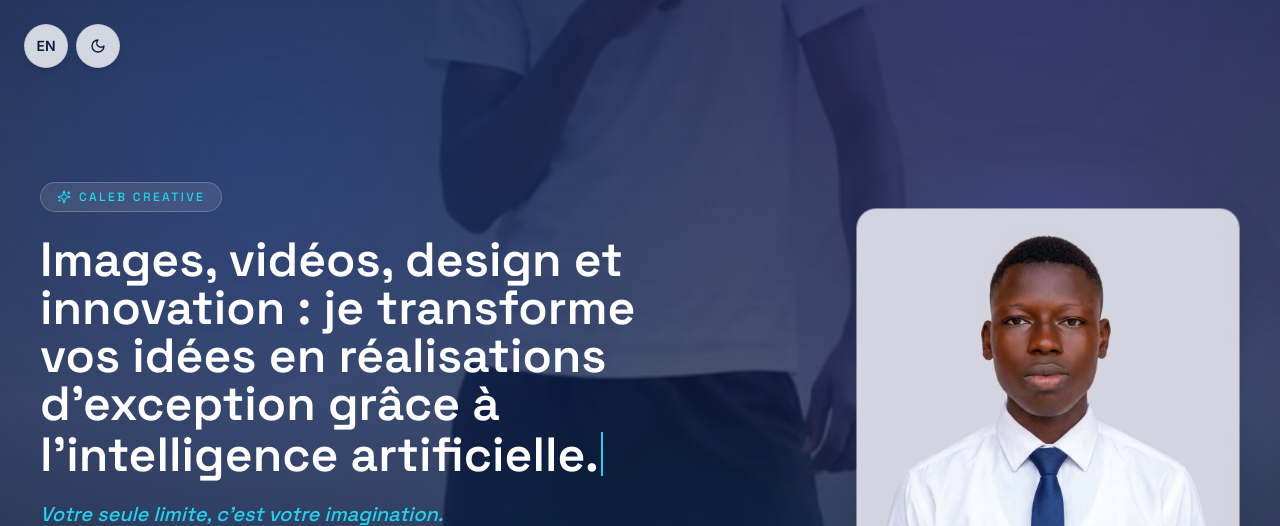
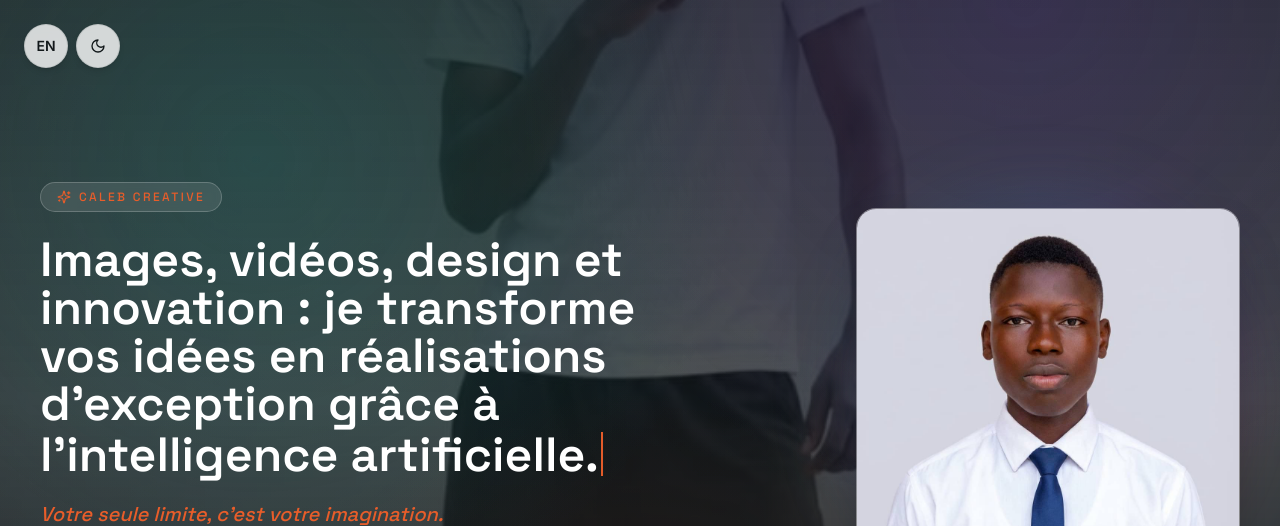
Before and after one commit to OlivierZANNOUAdjarra/caleb-creative-portfolio, a Next.js app: page / in a window 1280 px wide. Shown: the top 526 px of the page. Built offline with nearby package versions, Linux system fonts and the light colour scheme; no server answers; the database is empty.

Commit message:
Update tailwind.config.ts

```diff
--- a/tailwind.config.ts
+++ b/tailwind.config.ts
@@ -10,35 +10,37 @@ const config: Config = {
     extend: {
       colors: {
         ink: {
-          DEFAULT: '#0A1A3D',
-          light: '#132A5C',
+          DEFAULT: '#12181A',
+          light: '#1B2427',
         },
         paper: {
-          DEFAULT: '#F7F9FC',
-          dark: '#0A0F1E',
+          DEFAULT: '#F6F2EA',
+          dark: '#0F1416',
         },
         electric: {
-          DEFAULT: '#3B6EF5',
-          50: '#EEF2FF',
-          400: '#6D8EF9',
-          500: '#3B6EF5',
-          600: '#2451D6',
+          DEFAULT: '#0EA394',
+          50: '#E9FBF8',
+          400: '#22D3C4',
+          500: '#0EA394',
+          600: '#0B8177',
         },
         signal: {
-          DEFAULT: '#8B5CF6',
+          DEFAULT: '#7C3AED',
           400: '#A78BFA',
         },
         glow: {
-          DEFAULT: '#22D3EE',
+          DEFAULT: '#E85D2A',
+          400: '#FF7A45',
         },
       },
       fontFamily: {
         display: ['var(--font-display)', 'sans-serif'],
         body: ['var(--font-body)', 'sans-serif'],
+        mono: ['var(--font-mono)', 'monospace'],
       },
       backgroundImage: {
         'aurora-gradient':
-          'radial-gradient(circle at 20% 20%, rgba(59,110,245,0.25), transparent 40%), radial-gradient(circle at 80% 0%, rgba(139,92,246,0.2), transparent 40%), radial-gradient(circle at 50% 100%, rgba(34,211,238,0.15), transparent 40%)',
+          'radial-gradient(circle at 20% 20%, rgba(14,163,148,0.22), transparent 40%), radial-gradient(circle at 80% 0%, rgba(124,58,237,0.18), transparent 40%), radial-gradient(circle at 50% 100%, rgba(232,93,42,0.15), transparent 40%)',
       },
       borderRadius: {
         xl2: '1.25rem',
@@ -48,9 +50,14 @@ const config: Config = {
           '0%, 100%': { transform: 'translateY(0px)' },
           '50%': { transform: 'translateY(-12px)' },
         },
+        sheen: {
+          '0%': { left: '-60%' },
+          '100%': { left: '130%' },
+        },
       },
       animation: {
         float: 'float 6s ease-in-out infinite',
+        sheen: 'sheen 2.6s ease-in-out infinite alternate',
       },
     },
   },
```
